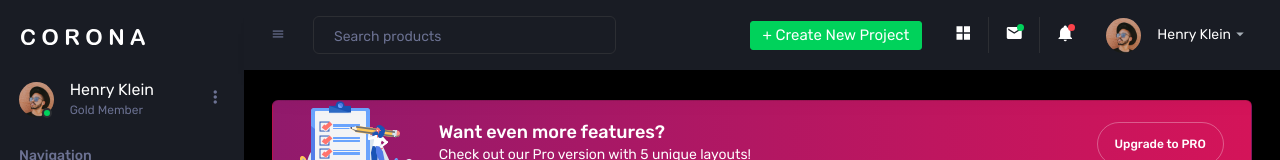
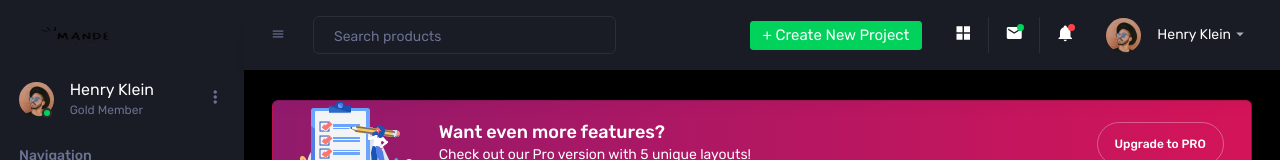
Before and after one commit to gomezcamilo9701/mande_web, a website: page template/index.html in a window 1280 px wide. Shown: the top 160 px of the page. Drawn offline with nearby package versions, Linux system fonts and the light colour scheme; files that its build step writes are made by us from their sources.

Commit message:
Agregando logo

```diff
--- a/template/index.html
+++ b/template/index.html
@@ -27,7 +27,7 @@
       <!-- partial:partials/_sidebar.html -->
       <nav class="sidebar sidebar-offcanvas" id="sidebar">
         <div class="sidebar-brand-wrapper d-none d-lg-flex align-items-center justify-content-center fixed-top">
-          <a class="sidebar-brand brand-logo" href="index.html"><img src="assets/images/logo.svg" alt="logo" /></a>
+          <a class="sidebar-brand brand-logo" href="index.html"><img src="assets/images/logo.png" alt="logo" /></a>
           <a class="sidebar-brand brand-logo-mini" href="index.html"><img src="assets/images/logo-mini.svg" alt="logo" /></a>
         </div>
         <ul class="nav">
```
Also changed, not shown: template/assets/images/logo.png (added), 1 other file.
